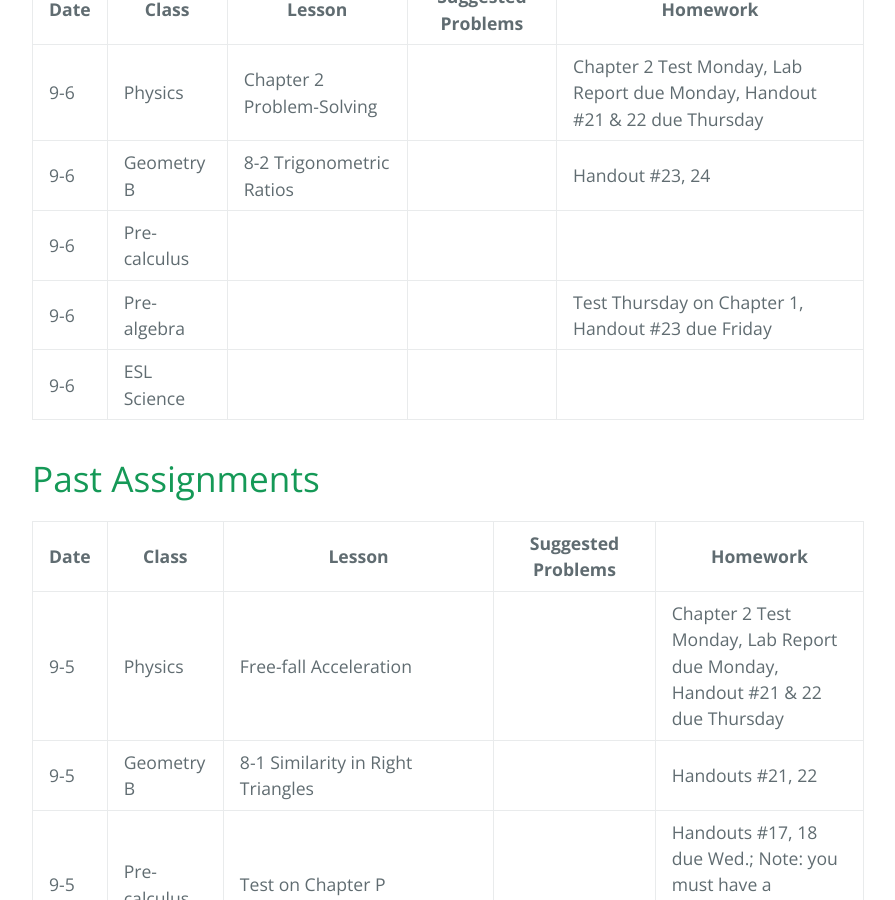
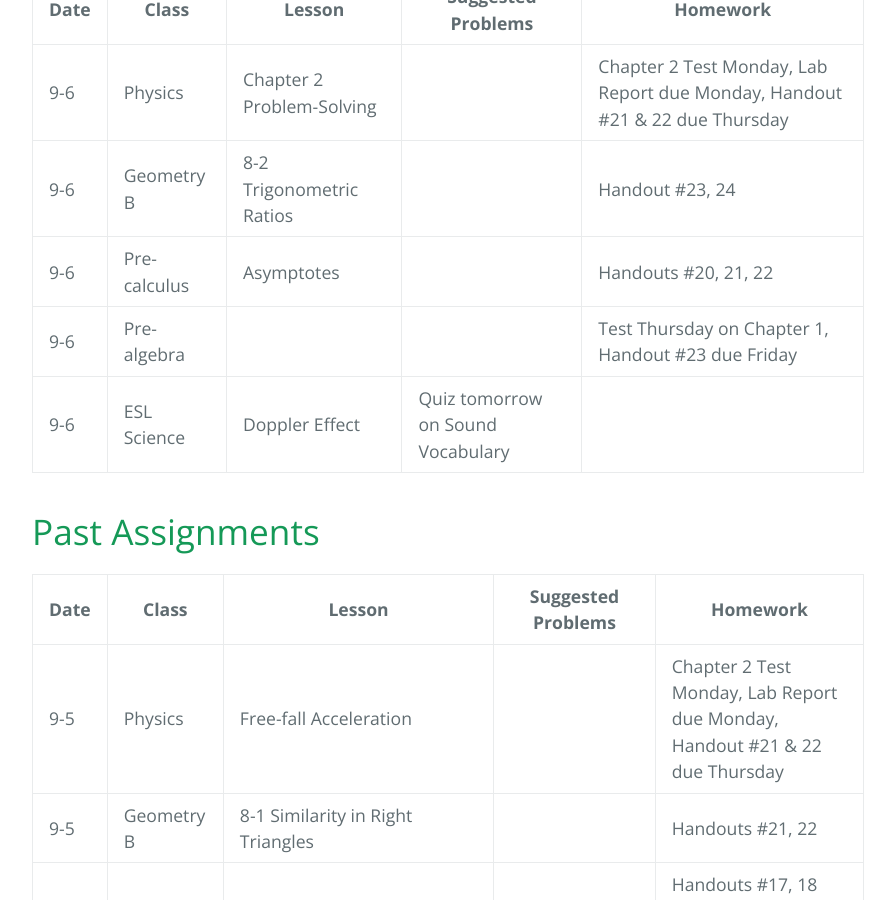
Before and after one commit to gpayoo/gpayoo, a Jekyll site: the page built from index.md, in a window 1280 px wide and 900 px high, scrolled down 594 px. Shown: the whole window, without its empty margins (192-1087 px from the left). Built offline with Jekyll 4.4.1, drawn with Linux system fonts in a browser that asks for light colours; our own code applies the rules of GitHub Pages for plain Markdown files.

Commit message:
Update index.md

```diff
--- a/index.md
+++ b/index.md
@@ -11,9 +11,9 @@ layout: default
 | ---- | ----- | ------ | -------- | ---
 | 9-6 | Physics | Chapter 2 Problem-Solving  | |  Chapter 2 Test Monday, Lab Report due Monday, Handout #21 & 22 due Thursday
 | 9-6 | Geometry B | 8-2 Trigonometric Ratios | |  Handout #23, 24|
-| 9-6 | Pre-calculus |  ||
+| 9-6 | Pre-calculus | Asymptotes | |  Handouts #20, 21, 22
 | 9-6 | Pre-algebra | | | Test Thursday on Chapter 1,  Handout #23 due Friday
-| 9-6 | ESL Science |  |  |
+| 9-6 | ESL Science | Doppler Effect  | Quiz tomorrow on Sound Vocabulary  |
 
 
 
```
